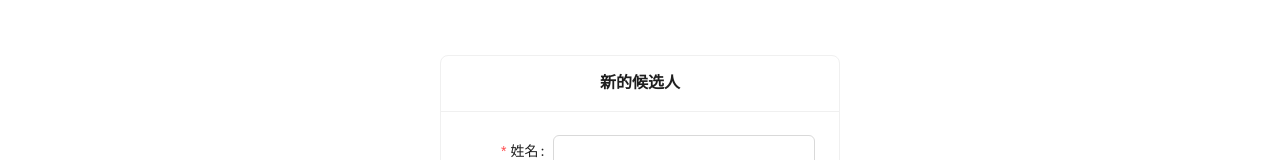
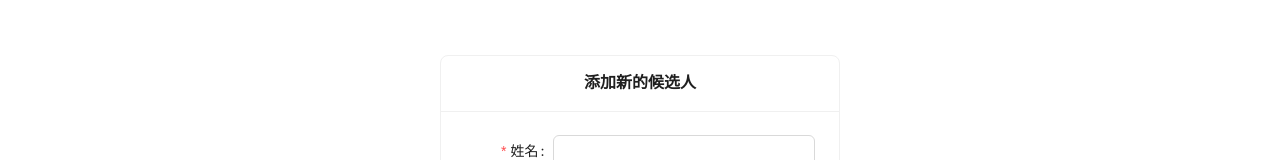
Before and after one commit to NigulasiLiu/VotingSystem, a Vue app in the folder frontend/: page /manage/addcandidate in a window 1280 px wide. Shown: the part 168-328 px from the top of the page. Built offline with nearby package versions, Linux system fonts and the light colour scheme.

Commit message:
4th commit with autocrlf

```diff
--- a/frontend/src/views/manage/AddCandidate.vue
+++ b/frontend/src/views/manage/AddCandidate.vue
@@ -1,6 +1,6 @@
 <template>
   <div class="container">
-    <a-card title="新的候选人" style="text-align:center; width:25rem">
+    <a-card title="添加新的候选人" style="text-align:center; width:25rem">
       <a-form :model="candidate" name="basic" :rules="rules" :label-col="{ span: 6 }" :wrapper-col="{ span: 18 }"
         autocomplete="off" @finish="onFinish" @finishFailed="onFinishFailed">
         <a-form-item label="姓名" name="name">
--- a/frontend/src/views/manage/AddVote.vue
+++ b/frontend/src/views/manage/AddVote.vue
@@ -280,7 +280,6 @@ import { candidateData } from '@/data/candidatedata';
 import { EditOutlined, PlusOutlined } from '@ant-design/icons-vue';
 import participateService from '@/service/participateService';
 
-// 转换为本地时区
 const vote = reactive({
   name: '',
   num: 0,
@@ -293,6 +292,7 @@ const vote = reactive({
   voteid: 0,
   candidateid: 0,
 });
+
 const steps = [
   { title: '基本信息' },
   { title: '候选人' },
```
